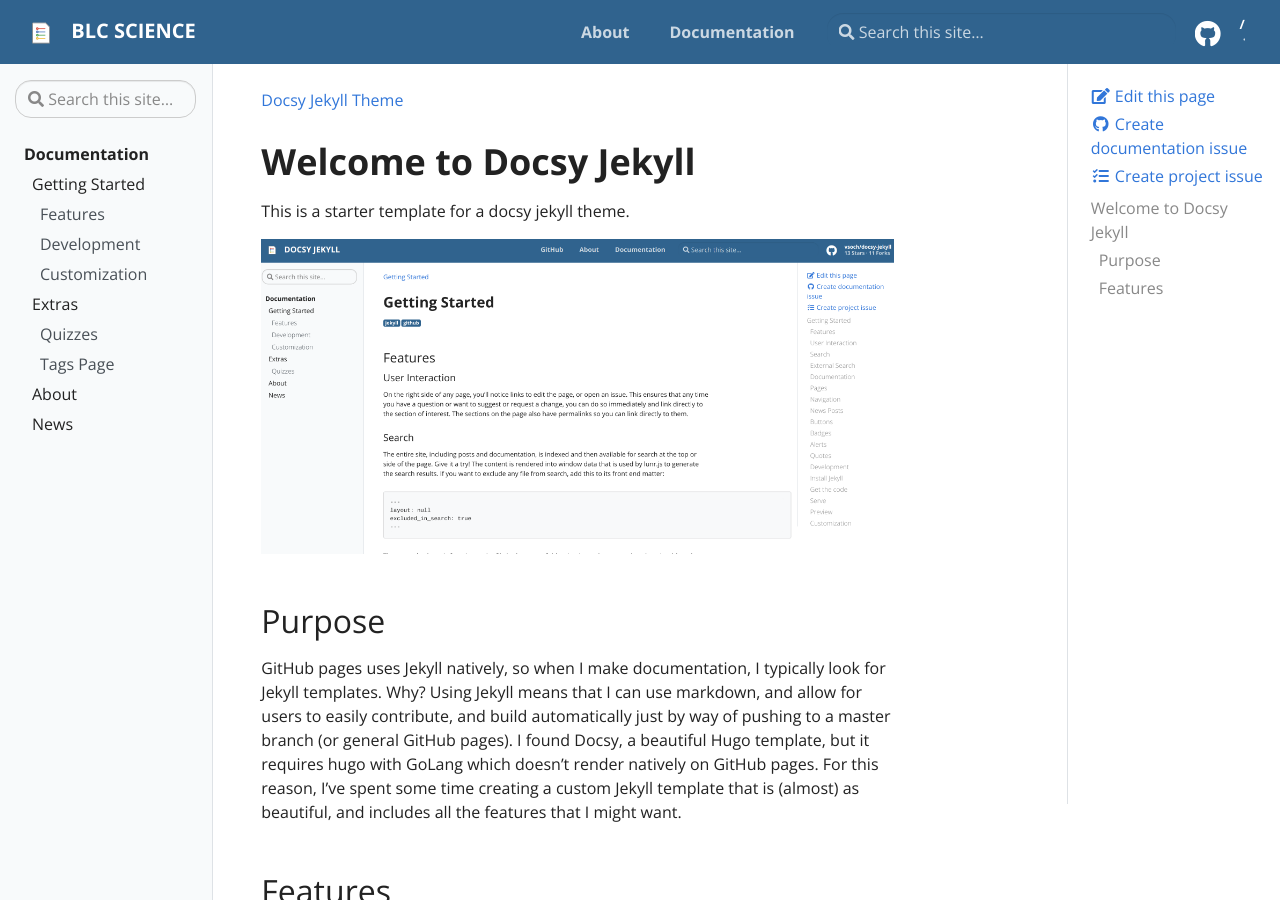
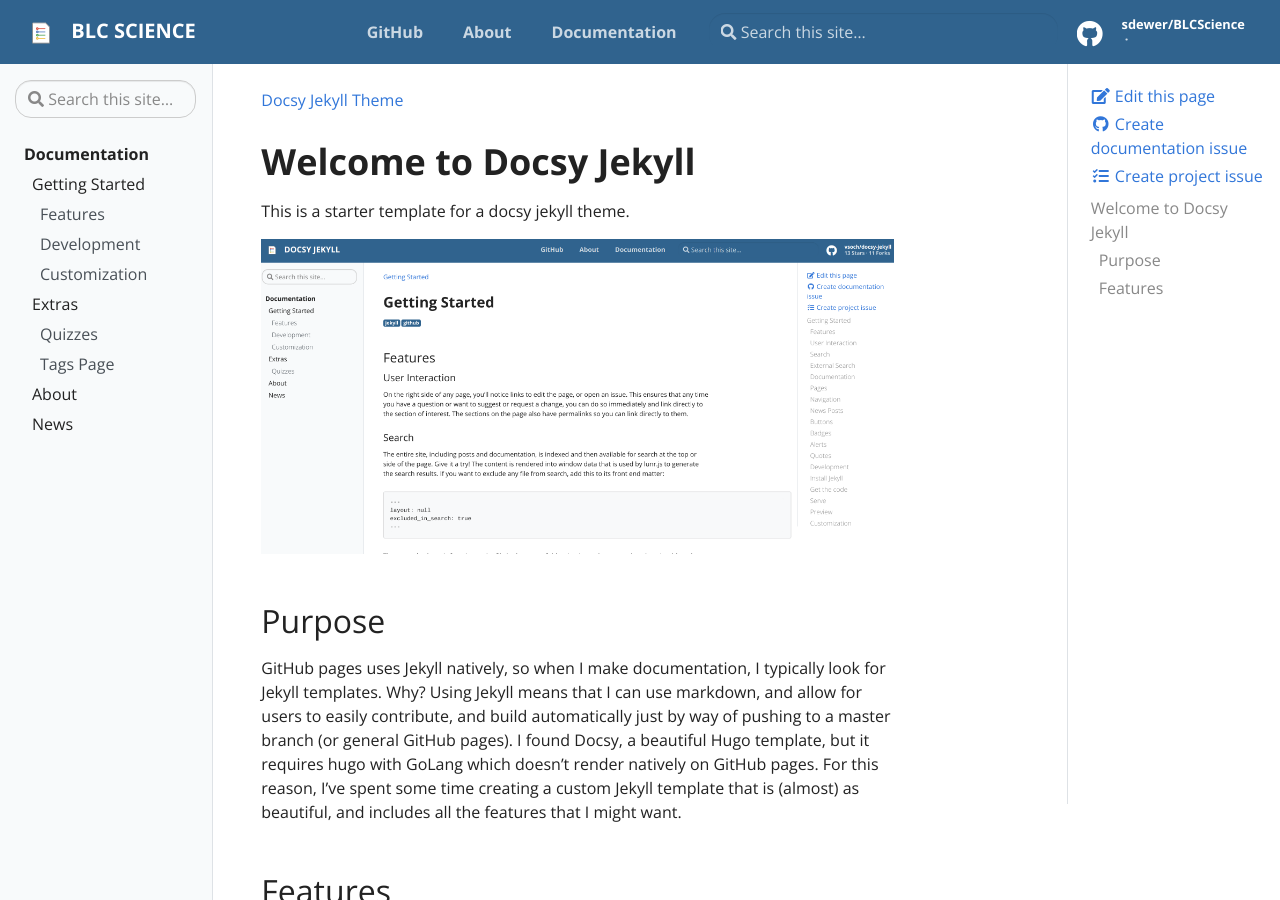
Before and after one commit to sdewer/BLCScience, a Jekyll site: the page built from pages/index.md, in a window 1280 px wide and 900 px high. Built offline with Jekyll 4.4.1, drawn with Linux system fonts in a browser that asks for light colours.

Commit message:
Update _config.yml

```diff
--- a/_config.yml
+++ b/_config.yml
@@ -26,6 +26,11 @@ baseurl: "/BLCScience" # the subpath of your site, e.g. /blog
 
 # This is mostly for testing
 url: "https://vsoch.github.io" # the base hostname & protocol for your site
+
+# Social (First three Required)
+repo: "https://github.com/sdewer/BLCScience"
+github_user: "sdewer"
+github_repo: "BLCScience"
 
 # Optional
 twitter: vsoch
```
